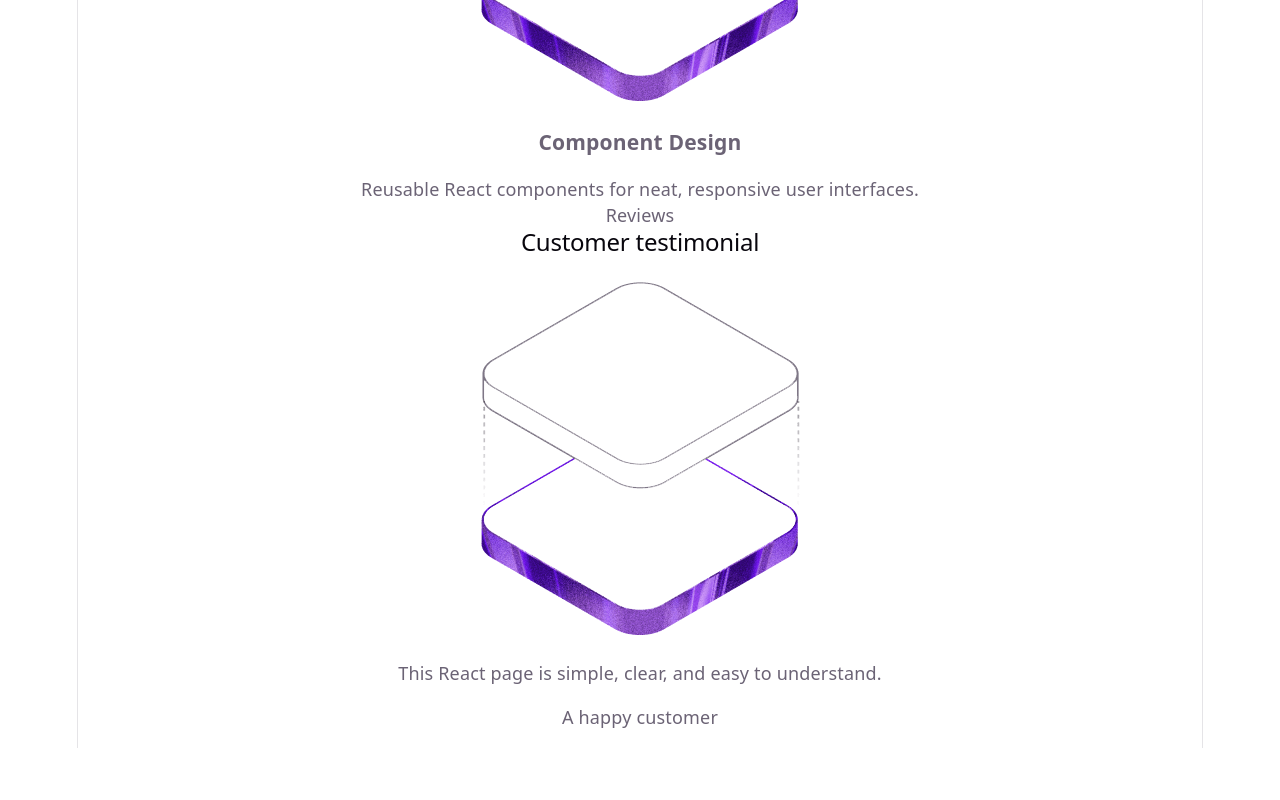
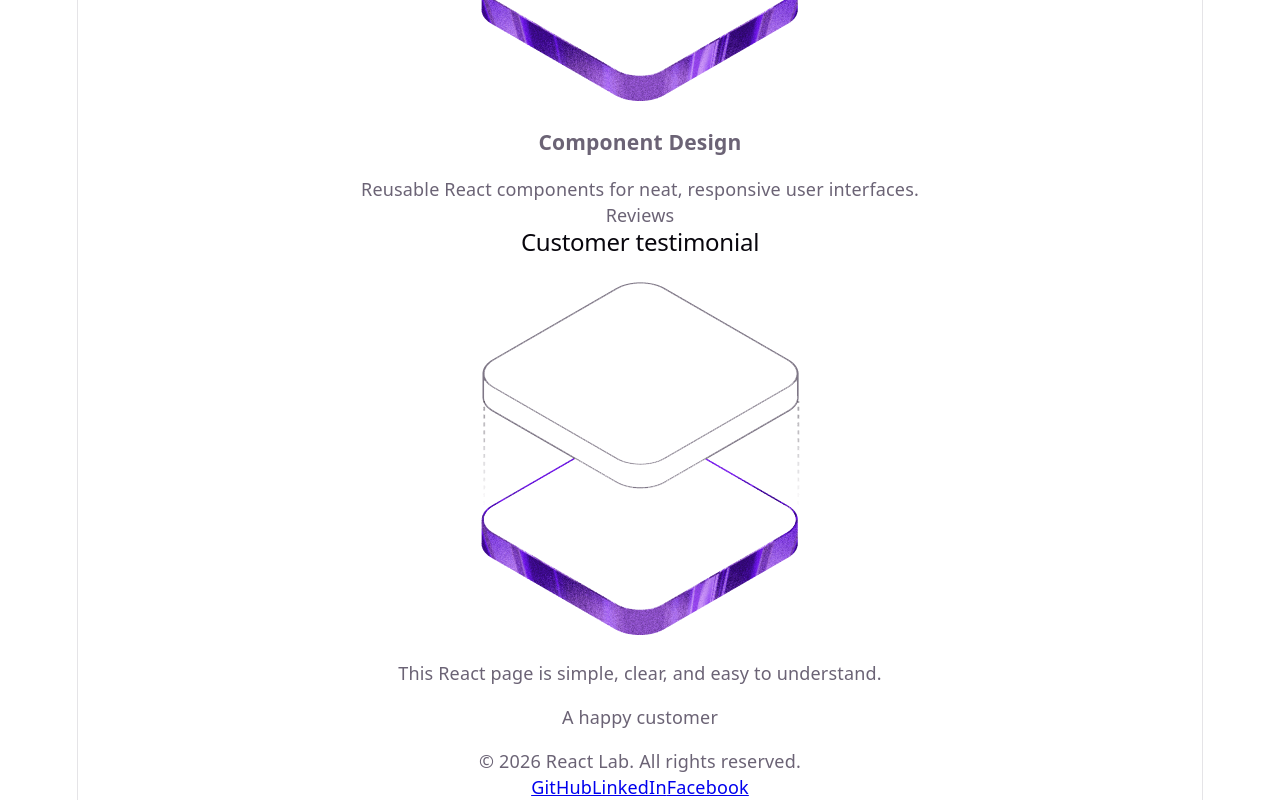
Before and after one commit to wenux2003/AF-Lab--08-React-js-Lab--01-, a React (Vite) app: page / in a window 1280 px wide. Shown: the part 771-1571 px from the top of the page. Before the commit the page ends 1519 px from the top, so only its background shows below. Built offline with nearby package versions, Linux system fonts and the light colour scheme.

Commit message:
add footer component

```diff
--- a/src/App.jsx
+++ b/src/App.jsx
@@ -1,6 +1,7 @@
 import Banner from './components/Banner.jsx'
 import Button from './components/Button.jsx'
 import Card from './components/Card.jsx'
+import Footer from './components/Footer.jsx'
 import Greeting from './components/Greeting.jsx'
 import NavBar from './components/NavBar.jsx'
 import Testimonial from './components/Testimonial.jsx'
@@ -45,6 +46,7 @@ function App() {
           />
         </section>
       </main>
+      <Footer />
     </div>
   )
 }
--- /dev/null
+++ b/src/components/Footer.jsx
@@ -0,0 +1,20 @@
+function Footer() {
+  return (
+    <footer className="footer" id="contact">
+      <p>&copy; 2026 React Lab. All rights reserved.</p>
+      <div className="social-links">
+        <a href="https://github.com" target="_blank" rel="noreferrer">
+          GitHub
+        </a>
+        <a href="https://linkedin.com" target="_blank" rel="noreferrer">
+          LinkedIn
+        </a>
+        <a href="https://facebook.com" target="_blank" rel="noreferrer">
+          Facebook
+        </a>
+      </div>
+    </footer>
+  )
+}
+
+export default Footer
```
